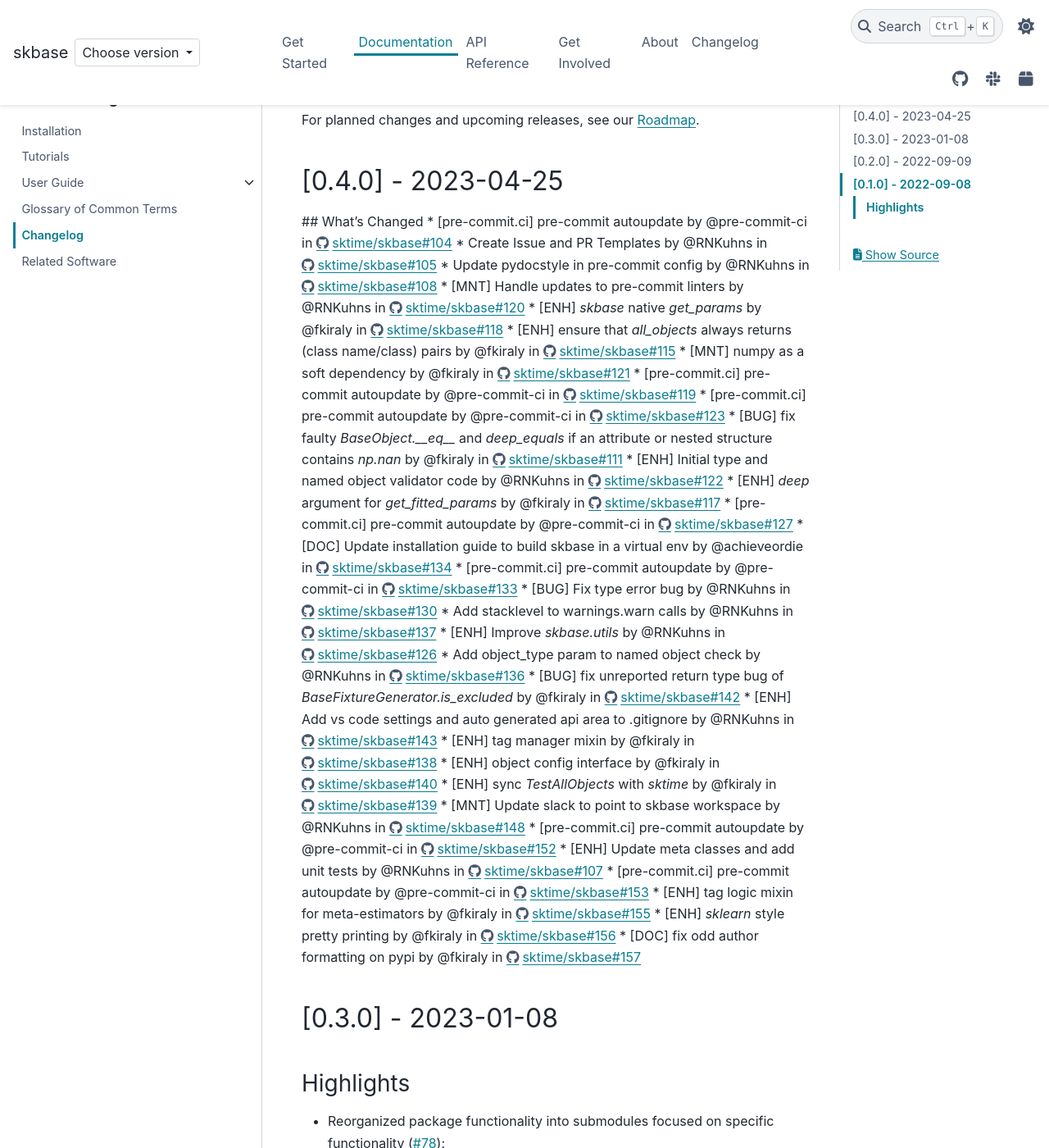
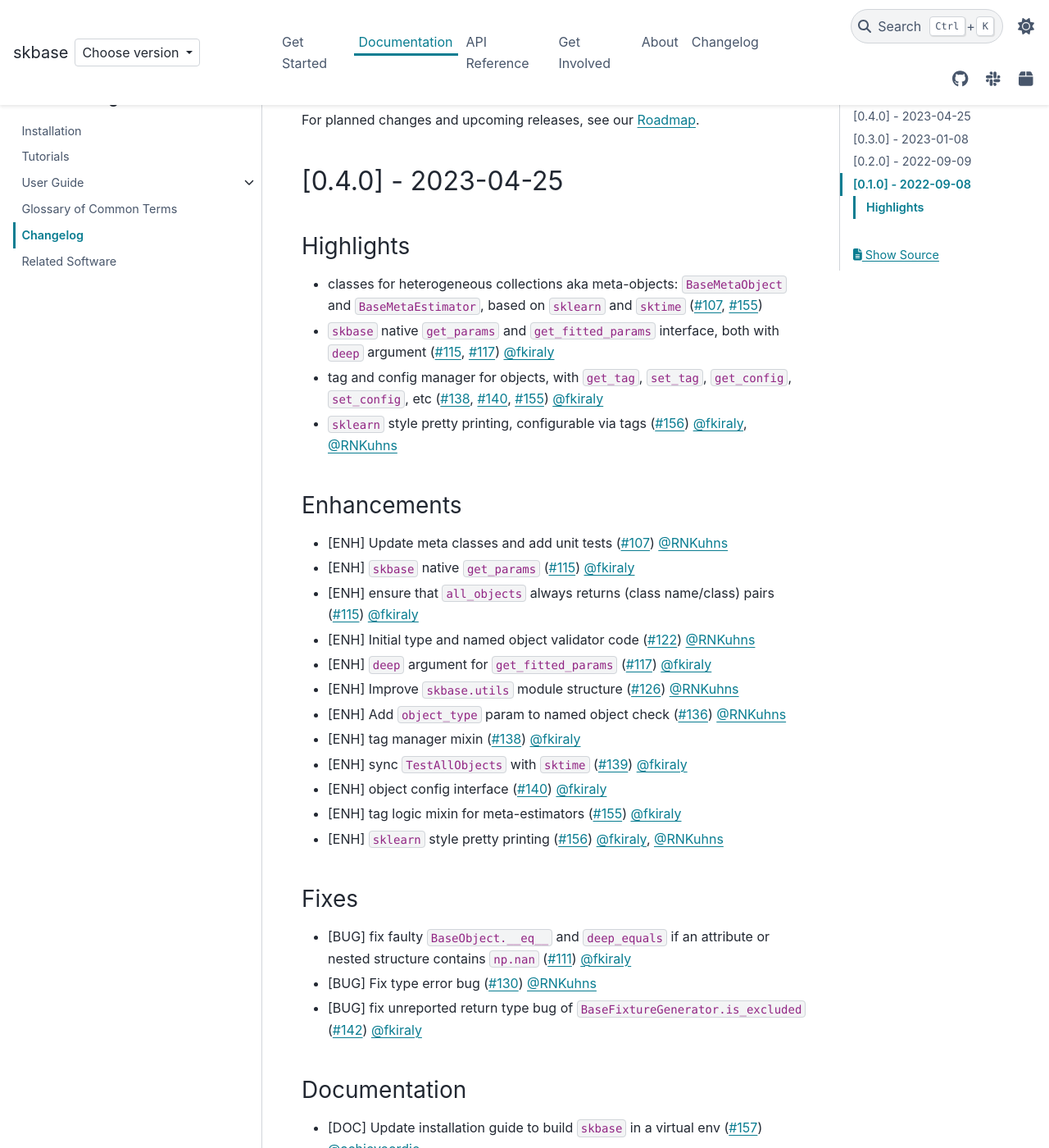
Before and after one commit to sktime/skbase, a Sphinx documentation site: the page built from docs/source/user_documentation/changelog.rst, in a window 1280 px wide and 1400 px high, scrolled down 283 px. Shown: the whole window at 82% size. Built offline with Sphinx 7.4.7 and the PyData theme 0.15.4, drawn with Linux system fonts in a browser that asks for light colours; comment, search, counter and statistics services are not loaded; some of the changed text lies outside the part shown.

Commit message:
release notes

```diff
--- a/docs/source/user_documentation/changelog.rst
+++ b/docs/source/user_documentation/changelog.rst
@@ -17,38 +17,59 @@
 [0.4.0] - 2023-04-25
 ====================
 
-## What's Changed
-* [pre-commit.ci] pre-commit autoupdate by @pre-commit-ci in https://github.com/sktime/skbase/pull/104
-* Create Issue and PR Templates by @RNKuhns in https://github.com/sktime/skbase/pull/105
-* Update pydocstyle in pre-commit config by @RNKuhns in https://github.com/sktime/skbase/pull/108
-* [MNT] Handle updates to pre-commit linters by @RNKuhns in https://github.com/sktime/skbase/pull/120
-* [ENH] `skbase` native `get_params` by @fkiraly in https://github.com/sktime/skbase/pull/118
-* [ENH] ensure that `all_objects` always returns (class name/class) pairs by @fkiraly in https://github.com/sktime/skbase/pull/115
-* [MNT] numpy as a soft dependency by @fkiraly in https://github.com/sktime/skbase/pull/121
-* [pre-commit.ci] pre-commit autoupdate by @pre-commit-ci in https://github.com/sktime/skbase/pull/119
-* [pre-commit.ci] pre-commit autoupdate by @pre-commit-ci in https://github.com/sktime/skbase/pull/123
-* [BUG] fix faulty `BaseObject.__eq__` and `deep_equals` if an attribute or nested structure contains `np.nan` by @fkiraly in https://github.com/sktime/skbase/pull/111
-* [ENH] Initial type and named object validator code by @RNKuhns in https://github.com/sktime/skbase/pull/122
-* [ENH] `deep` argument for `get_fitted_params` by @fkiraly in https://github.com/sktime/skbase/pull/117
-* [pre-commit.ci] pre-commit autoupdate by @pre-commit-ci in https://github.com/sktime/skbase/pull/127
-* [DOC] Update installation guide to build skbase in a virtual env by @achieveordie in https://github.com/sktime/skbase/pull/134
-* [pre-commit.ci] pre-commit autoupdate by @pre-commit-ci in https://github.com/sktime/skbase/pull/133
-* [BUG] Fix type error bug by @RNKuhns in https://github.com/sktime/skbase/pull/130
-* Add stacklevel to warnings.warn calls by @RNKuhns in https://github.com/sktime/skbase/pull/137
-* [ENH] Improve `skbase.utils` by @RNKuhns in https://github.com/sktime/skbase/pull/126
-* Add object_type param to named object check by @RNKuhns in https://github.com/sktime/skbase/pull/136
-* [BUG] fix unreported return type bug of `BaseFixtureGenerator.is_excluded` by @fkiraly in https://github.com/sktime/skbase/pull/142
-* [ENH] Add vs code settings and auto generated api area to .gitignore by @RNKuhns in https://github.com/sktime/skbase/pull/143
-* [ENH] tag manager mixin by @fkiraly in https://github.com/sktime/skbase/pull/138
-* [ENH] object config interface by @fkiraly in https://github.com/sktime/skbase/pull/140
-* [ENH] sync `TestAllObjects` with `sktime` by @fkiraly in https://github.com/sktime/skbase/pull/139
-* [MNT] Update slack to point to skbase workspace by @RNKuhns in https://github.com/sktime/skbase/pull/148
-* [pre-commit.ci] pre-commit autoupdate by @pre-commit-ci in https://github.com/sktime/skbase/pull/152
-* [ENH] Update meta classes and add unit tests by @RNKuhns in https://github.com/sktime/skbase/pull/107
-* [pre-commit.ci] pre-commit autoupdate by @pre-commit-ci in https://github.com/sktime/skbase/pull/153
-* [ENH] tag logic mixin for meta-estimators by @fkiraly in https://github.com/sktime/skbase/pull/155
-* [ENH] `sklearn` style pretty printing by @fkiraly in https://github.com/sktime/skbase/pull/156
-* [DOC] fix odd author formatting on pypi by @fkiraly in https://github.com/sktime/skbase/pull/157
+Highlights
+----------
+
+- classes for heterogeneous collections aka meta-objects: ``BaseMetaObject`` and ``BaseMetaEstimator``, based on ``sklearn`` and ``sktime`` (:pr:`107`, :pr:`155`)
+- ``skbase`` native ``get_params`` and ``get_fitted_params`` interface, both with ``deep`` argument (:pr:`115`, :pr:`117`) :user:`fkiraly`
+- tag and config manager for objects, with ``get_tag``, ``set_tag``, ``get_config``, ``set_config``, etc (:pr:`138`, :pr:`140`, :pr:`155`) :user:`fkiraly`
+- ``sklearn`` style pretty printing, configurable via tags (:pr:`156`) :user:`fkiraly`, :user:`RNKuhns`
+
+Enhancements
+------------
+
+* [ENH] Update meta classes and add unit tests (:pr:`107`) :user:`RNKuhns`
+* [ENH] ``skbase`` native ``get_params`` (:pr:`115`) :user:`fkiraly`
+* [ENH] ensure that ``all_objects`` always returns (class name/class) pairs (:pr:`115`) :user:`fkiraly`
+* [ENH] Initial type and named object validator code (:pr:`122`) :user:`RNKuhns`
+* [ENH] ``deep`` argument for ``get_fitted_params`` (:pr:`117`) :user:`fkiraly`
+* [ENH] Improve ``skbase.utils`` module structure (:pr:`126`) :user:`RNKuhns`
+* [ENH] Add ``object_type`` param to named object check (:pr:`136`) :user:`RNKuhns`
+* [ENH] tag manager mixin (:pr:`138`) :user:`fkiraly`
+* [ENH] sync ``TestAllObjects`` with ``sktime`` (:pr:`139`) :user:`fkiraly`
+* [ENH] object config interface (:pr:`140`) :user:`fkiraly`
+* [ENH] tag logic mixin for meta-estimators (:pr:`155`) :user:`fkiraly`
+* [ENH] ``sklearn`` style pretty printing (:pr:`156`) :user:`fkiraly`, :user:`RNKuhns`
+
+Fixes
+-----
+
+* [BUG] fix faulty ``BaseObject.__eq__`` and ``deep_equals`` if an attribute or nested structure contains ``np.nan`` (:pr:`111`) :user:`fkiraly`
+* [BUG] Fix type error bug (:pr:`130`) :user:`RNKuhns`
+* [BUG] fix unreported return type bug of ``BaseFixtureGenerator.is_excluded`` (:pr:`142`) :user:`fkiraly`
+
+Documentation
+-------------
+
+* [DOC] Update installation guide to build ``skbase`` in a virtual env (:pr:`157`) :user:`achieveordie`
+* [DOC] fix odd author formatting on pypi (:pr:`157`) :user:`fkiraly`
+
+Maintenance
+-----------
+
+* [MNT] Create Issue and PR Templates (:pr:`157`) :user:`RNKuhns`
+* [MNT] Update pydocstyle in pre-commit config (:pr:`108`) :user:`RNKuhns`
+* [MNT] Handle updates to pre-commit linters (:pr:`120`) :user:`RNKuhns`
+* [MNT] numpy as a soft dependency (:pr:`121`) :user:`RNKuhns`
+* [MNT] Add stacklevel to ``warnings.warn`` calls (:pr:`137`) :user:`RNKuhns`
+* [MNT] Add vs code settings and auto generated api area to ``.gitignore`` (:pr:`143`) :user:`RNKuhns`
+* [MNT] Update slack to point to ``skbase`` workspace (:pr:`148`) :user:`RNKuhns`
+
+Contributors
+------------
+:user:`achieveordie`,
+:user:`fkiraly`,
+:user:`rnkuhns`
 
 
 [0.3.0] - 2023-01-08
```
Also changed, not shown: other parts of docs/source/user_documentation/changelog.rst (+1 -1 lines).
